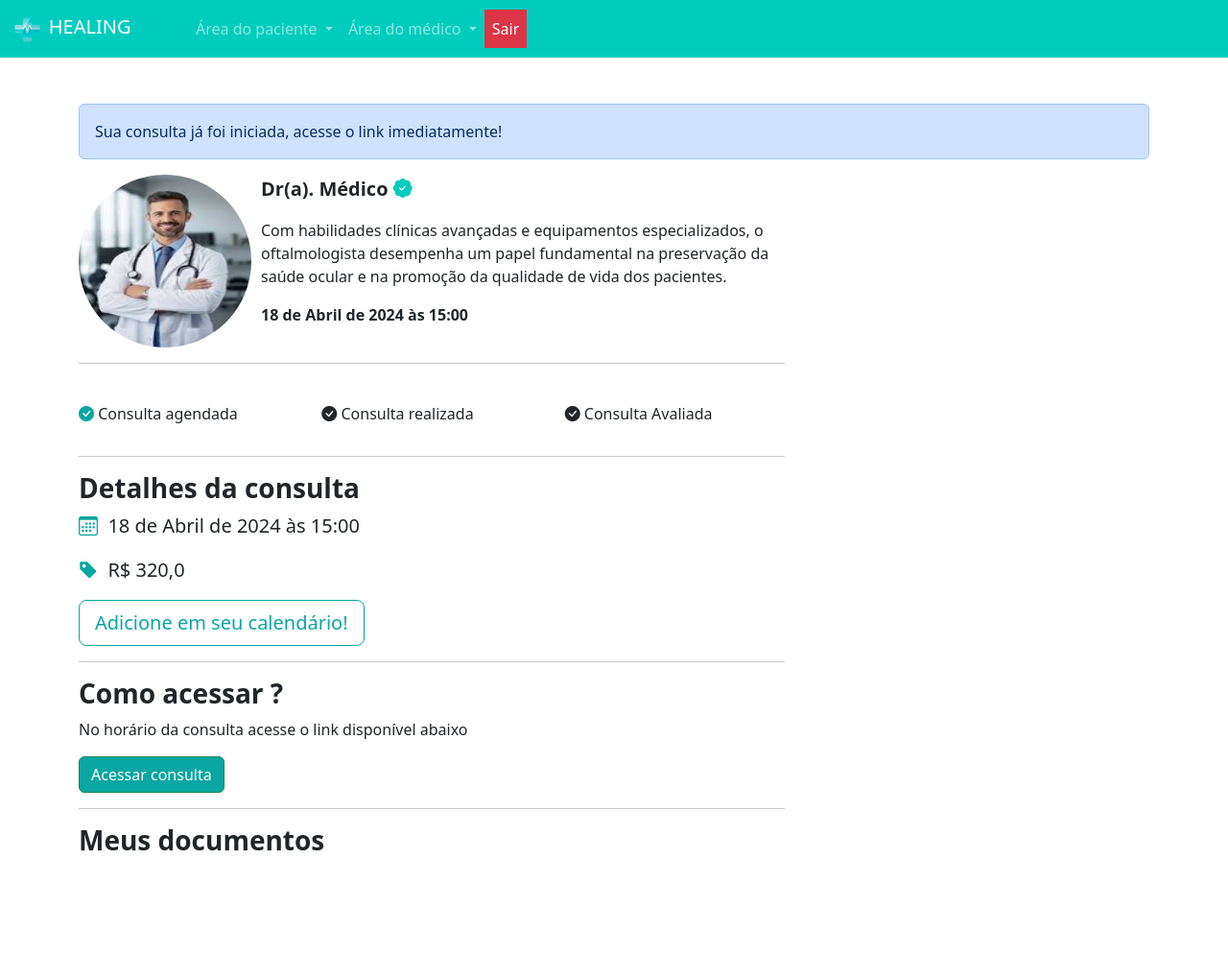
After one commit to milenamuch/projeto_healing, a Django app: page /pacientes/consulta/1/ in a window 1280 px wide. The commit adds this page. Shown: the whole page at 96% size. Run offline with Django 5.2, Linux system fonts and the light colour scheme; a user stored in the database is signed in; data comes from the database, SQL or seed files in the repository; both versions use the stored data as it was after the commit.

Commit message:
aula3_até consultas área médico

```diff
--- a/medico/templates/abrir_horario.html
+++ b/medico/templates/abrir_horario.html
@@ -10,7 +10,7 @@
 
 {% block 'body' %}
 
-
+{% include "partials/navbar.html" %}
     <div class="container">
 
         <br><br>
@@ -44,7 +44,7 @@
                 <p style="font-size: 25px" class="p-bold">Seus horários:</p>
                 <ul class="list-group">
                     {% for data in datas_abertas %}
-                    <li>{{data}}</li>
+                    <li>{{data.data | date:"d/m/Y H:i"}}</li>
                     {% endfor %}
                 </ul>
             </div>
--- a/medico/templates/cadastro_medico.html
+++ b/medico/templates/cadastro_medico.html
@@ -7,6 +7,8 @@
 {% endblock 'head' %}
 
 {% block 'body' %}
+
+{% include "partials/navbar.html" %}
 
 <div class="container">
     <br>
--- a/medico/templates/consultas_medico.html
+++ b/medico/templates/consultas_medico.html
@@ -12,6 +12,8 @@
 {% endblock 'head' %}
 
 {% block 'body' %}
+
+{% include "partials/navbar.html" %}
 
     <div class="container">
         <br>
@@ -54,7 +56,7 @@
                 <tbody>
                     {% for consulta in consultas_hoje  %}
                         <tr>
-                            <td><a href="">{{consulta.paciente}}</a></td>
+                            <td><a href={% url "consulta_area_medico" consulta.id %}>{{consulta.paciente}}</a></td>
                             <td>{{consulta.get_status_display}}</td>
                             <td>{{consulta.data_aberta.data}}</td>
                         </tr>
@@ -80,7 +82,7 @@
                 <tbody>
                     {% for consulta in consultas_restantes  %}
                         <tr>
-                            <td><a href="">{{consulta.paciente}}</a></td>
+                            <td><a href={% url "consulta_area_medico" consulta.id %}>{{consulta.paciente}}</a></td>
                             <td>{{consulta.get_status_display}}</td>
                             <td>{{consulta.data_aberta.data}}</td>
                         </tr>
--- a/medico/urls.py
+++ b/medico/urls.py
@@ -4,5 +4,6 @@ from . import views
 urlpatterns = [
     path('cadastro_medico', views.cadastro_medico, name = 'cadastro_medico'),
     path('abrir_horario/', views.abrir_horario, name = 'abrir_horario'),
-    path('consultas_medico/', views.consultas_medico, name = 'consultas_medico')
+    path('consultas_medico/', views.consultas_medico, name = 'consultas_medico'),
+    path('consulta_area_medico/<int:id_consulta>/', views.consulta_area_medico, name="consulta_area_medico"),
 ]
--- /dev/null
+++ b/paciente/templates/consulta.html
@@ -0,0 +1,88 @@
+{% extends "base.html" %}
+{% load static %}
+
+{% block 'head' %}
+
+    <link rel="stylesheet" href="{% static 'medicos/css/abrir_horario.css' %}">
+    <link rel="stylesheet" href="{% static 'usuarios/css/usuarios.css' %}">
+    <link rel="stylesheet" href="{% static 'medicos/css/cadastro_medico.css' %}">
+    <link rel="stylesheet" href="{% static 'pacientes/css/home.css' %}">
+    <link rel="stylesheet" href="{% static 'pacientes/css/agendar_horario.css' %}">
+    <link rel="stylesheet" href="https://cdn.jsdelivr.net/npm/bootstrap-icons@1.11.3/font/bootstrap-icons.min.css">
+
+{% endblock 'head' %}
+
+{% block 'body' %}
+    {% include "partials/navbar.html" %}
+
+    <br><br>
+    <div class="container">
+        {% if consulta.status == 'C' %}
+            <div class="alert alert-danger" role="alert">
+                Consulta cancelada
+            </div>
+        {% elif consulta.status == 'F' %}
+            <div class="alert alert-success" role="alert">
+                Consulta finalizada
+            </div>
+        {% elif consulta.status == 'I' %}
+            <div class="alert alert-primary" role="alert">
+                Sua consulta já foi iniciada, acesse o link imediatamente!
+            </div>
+
+        {% endif %}
+
+        <div class="row">
+            <div class="col-md-8">
+                <div class="row">
+                    <div class="col-md-3"><img src="{{dado_medico.foto_perfil.url}}" class="foto-perfil-card-lg" alt=""></div>
+                    <div class="col-md">
+                        <p style="font-size: 20px" class="p-bold">Dr(a). {{dado_medico.nome}} <i class="bi bi-patch-check-fill icon-main"></i></p>
+                        <p>{{dado_medico.descricao}}</p>
+                        <p class="p-bold">{{consulta.data_aberta.data}}</p>
+                    </div>
+                </div>
+                <hr>
+                <br>
+                <div class="row">
+                    <div class="col-md">
+                        <p><i class="color-dark bi bi-check-circle-fill"></i> Consulta agendada</p>
+                    </div>
+                    <div class="col-md">
+                        <p><i class=" {% if consulta.status == 'F' %} color-dark {% endif %} bi bi-check-circle-fill"></i> Consulta realizada</p>
+                    </div>
+                    <div class="col-md">
+                        <p><i class="bi bi-check-circle-fill"></i> Consulta Avaliada</p>
+                    </div>
+                </div>
+                <hr>
+                <h3 class="p-bold">Detalhes da consulta</h3>
+                <p style="font-size:20px"><i class="bi bi-calendar3 color-dark"></i>&nbsp {{consulta.data_aberta.data}}</p>
+                <p style="font-size:20px"><i class="bi bi-tag-fill color-dark"></i></i>&nbsp R$ {{dado_medico.valor_consulta}}</p>
+                <a style="cursor: auto;" class="btn btn-dark-color-outline btn-lg">Adicione em seu calendário!</a>
+                <hr>
+                <h3 class="p-bold">Como acessar ?</h3>
+                <p>No horário da consulta acesse o link disponível abaixo</p>
+
+                {% if consulta.status == 'I' and consulta.link %}
+                    <a href="{{consulta.link}}" class="btn btn-success btn-dark-color" target="_blank" >Acessar consulta</a>
+                {% else %}
+                    <a href="#" class="btn btn-success btn-dark-color btn-lg disabled" >Acessar consulta</a>
+                {% endif %}
+
+
+                <hr>
+                <h3 class="p-bold">Meus documentos</h3>
+                <br>
+
+                <br>
+                <br>
+                <br>
+                <br>
+            </div>
+            <div class="col-md"></div>
+        </div>
+
+    </div>
+
+{% endblock 'body' %}
--- a/paciente/templates/escolher_horario.html
+++ b/paciente/templates/escolher_horario.html
@@ -13,6 +13,8 @@
 
 
 {% block 'body' %}
+
+{% include "partials/navbar.html" %}
 
     <div class="container">
         <br><br>
--- a/paciente/templates/home.html
+++ b/paciente/templates/home.html
@@ -11,6 +11,8 @@
 
 
 {% block 'body' %}
+
+{% include "partials/navbar.html" %}
 
 <br><br>
 
--- a/paciente/templates/minhas_consultas.html
+++ b/paciente/templates/minhas_consultas.html
@@ -13,6 +13,7 @@
 
 {% block 'body' %}
 
+{% include "partials/navbar.html" %}
 
     <div class="container">
         <br>
@@ -46,7 +47,7 @@
                 <tbody>
                     {% for consulta in minhas_consultas  %}
                         <tr>
-                            <td><a href="#">Dr(a). {{consulta.data_aberta.user}} </a></td>
+                            <td><a href={% url 'consulta' consulta.id %}>Dr(a). {{consulta.data_aberta.user}} </a></td>
                             <td>{{consulta.get_status_display}}</td>
                             <td>{{consulta.data_aberta.data}}</td>
                             <td></td>
--- a/paciente/urls.py
+++ b/paciente/urls.py
@@ -6,4 +6,5 @@ urlpatterns = [
     path('escolher_horario/<int:id_dados_medicos>', views.escolher_horario, name = "escolher_horario"),
     path('agendar_horario/<int:id_data_aberta>/', views.agendar_horario, name="agendar_horario"),
     path('minhas_consultas/', views.minhas_consultas, name="minhas_consultas"),
+    path('consulta/<int:id_consulta>/', views.consulta, name="consulta"),
 ]
--- a/paciente/views.py
+++ b/paciente/views.py
@@ -1,5 +1,5 @@
 from django.shortcuts import render, redirect
-from medico.models import DatasAbertas, DadosMedico, Especialidades
+from medico.models import DatasAbertas, DadosMedico, Especialidades, is_medico
 from datetime import datetime
 from . models import Consulta
 from django.contrib import messages
@@ -18,7 +18,7 @@ def home(request):
             medicos = medicos.filter(especialidade_id__in = especialidades_filtrar)
 
         especialidades = Especialidades.objects.all()
-        return render(request, 'home.html',{'medicos': medicos, 'especialidades': especialidades})
+        return render(request, 'home.html',{'medicos': medicos, 'especialidades': especialidades,'is_medico': is_medico(request.user)})
 
 def escolher_horario(request,id_dados_medicos):
     if request.method == "GET":
@@ -28,7 +28,7 @@ def escolher_horario(request,id_dados_medicos):
             .filter(data__gte=datetime.now())\
             .filter(agendado=False)
 
-        return render(request,'escolher_horario.html', {'medico': medico, 'datas_abertas': datas_abertas})
+        return render(request,'escolher_horario.html', {'medico': medico, 'datas_abertas': datas_abertas,'is_medico': is_medico(request.user)})
 
 def agendar_horario(request, id_data_aberta):
     if request.method == "GET":
@@ -48,10 +48,19 @@ def agendar_horario(request, id_data_aberta):
         return redirect('/pacientes/minhas_consultas/')
 
 def minhas_consultas(request):
-
     #Fazer filtro de especialidade e de data aqui
     minhas_consultas = Consulta.objects\
         .filter(paciente = request.user)\
         .filter (data_aberta__data__gte=datetime.now())
 
-    return render(request, 'minhas_consultas.html', {'minhas_consultas': minhas_consultas})
+    return render(request, 'minhas_consultas.html', {'minhas_consultas': minhas_consultas,'is_medico': is_medico(request.user)})
+
+
+def consulta(request, id_consulta):
+    if request.method == 'GET':
+        consulta = Consulta.objects.get(id=id_consulta)
+        dado_medico = DadosMedico.objects.get(user=consulta.data_aberta.user)
+        return render(request, 'consulta.html',
+                      {'consulta': consulta,
+                       'dado_medico': dado_medico,
+                       'is_medico': is_medico(request.user)})
--- /dev/null
+++ b/templates/partials/navbar.html
@@ -0,0 +1,41 @@
+{% load static %}
+<nav class="navbar navbar-expand-lg navbar-dark bg-color-dark">
+    <div class="container-fluid">
+      <a class="navbar-brand" href="#"><img src="{% static 'geral/img/logo.png' %}" width="20%" alt="">&nbspHEALING</a>
+      <button class="navbar-toggler" type="button" data-bs-toggle="collapse" data-bs-target="#navbarNav" aria-controls="navbarNav" aria-expanded="false" aria-label="Toggle navigation">
+        <span class="navbar-toggler-icon"></span>
+      </button>
+      <div class="collapse navbar-collapse" id="navbarNav">
+        <ul class="navbar-nav">
+            <li class="nav-item dropdown">
+                <a class="nav-link dropdown-toggle" href="#" id="navbarDropdownMenuLink" role="button" data-bs-toggle="dropdown" aria-expanded="false">
+                  Área do paciente
+                </a>
+                <ul class="dropdown-menu" aria-labelledby="navbarDropdownMenuLink">
+                  <li><a class="dropdown-item" href="{% url 'home' %}">Home</a></li>
+                  <li><a class="dropdown-item" href="{% url 'minhas_consultas' %}">Minhas consultas</a></li>
+                </ul>
+            </li>
+
+            {% if is_medico %}
+                <li class="nav-item dropdown">
+                    <a class="nav-link dropdown-toggle" href="#" id="navbarDropdownMenuLink" role="button" data-bs-toggle="dropdown" aria-expanded="false">
+                        Área do médico
+                    </a>
+                    <ul class="dropdown-menu" aria-labelledby="navbarDropdownMenuLink">
+                        <li><a class="dropdown-item" href="{% url 'abrir_horario' %}">Abrir horários</a></li>
+                        <li><a class="dropdown-item" href="{% url 'consultas_medico' %}">Suas consultas</a></li>
+                    </ul>
+                </li>
+            {% else %}
+                <li class="nav-item">
+                    <a class="nav-link" href="{% url 'cadastro_medico' %}">Sou médico</a>
+                </li>
+            {% endif %}
+            <ul class="navbar-nav ml-auto"> <!-- Alinhado à direita -->
+                  <a class="nav-link text-light bg-danger" href="{% url 'sair' %}"> Sair </a>
+          </ul>
+        </ul>
+      </div>
+    </div>
+  </nav>
```
Also changed, not shown: medico/templates/consulta_area_medico.html (added, +107 -0 lines), medico/views.py (+32 -4 lines), db.sqlite3.
